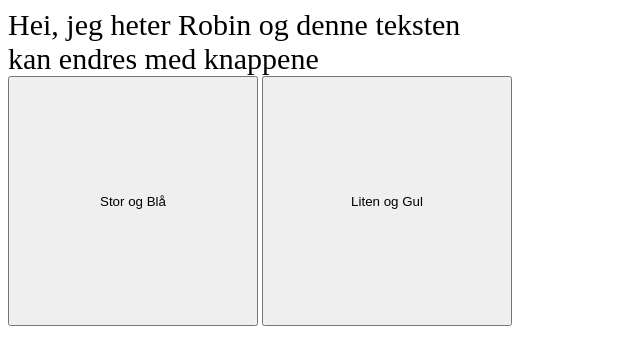
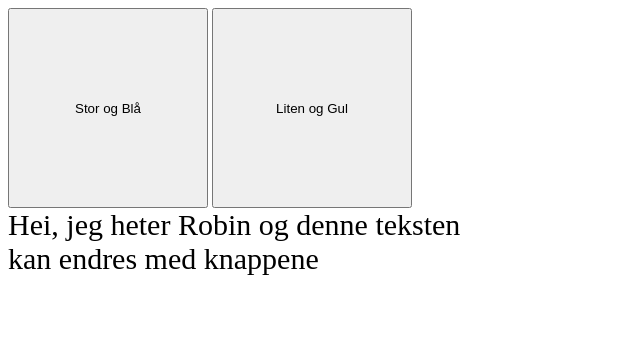
Before and after one commit to iRobin93/VSCode, a plain HTML site: page uke1/funksjonMedParameter.html in a window 1280 px wide. Shown: the whole page, without its empty margins (0-640 px from the left). Drawn offline with Linux system fonts and the light colour scheme.

Commit message:
liten endring

```diff
--- a/uke1/funksjonMedParameter.html
+++ b/uke1/funksjonMedParameter.html
@@ -6,9 +6,9 @@
     <title>Funksjon med paremeter</title>
 </head>
 <body>
+    <button style="height: 200px; width: 200px;" onclick="changeText('90px', 'lightblue', 'Denne teksten <br> er nå blå og stor')">Stor og Blå</button>
+    <button style="height: 200px; width: 200px;" onclick="changeText('30px', 'lightyellow', 'Denne teksten er nå gul og liten')">Liten og Gul</button>
     <div id="text" style="font-size: 30px;"> Hei, jeg heter Robin og denne teksten <br> kan endres med knappene</div>
-    <button style="height: 250px; width: 250px;" onclick="changeText('90px', 'lightblue', 'Denne teksten <br> er nå blå og stor')">Stor og Blå</button>
-    <button style="height: 250px; width: 250px;" onclick="changeText('30px', 'lightyellow', 'Denne teksten er nå gul og liten')">Liten og Gul</button>
 </body>
 
 
```
Also changed, not shown: uke2/StopWatch.html (line endings or trailing spaces).
